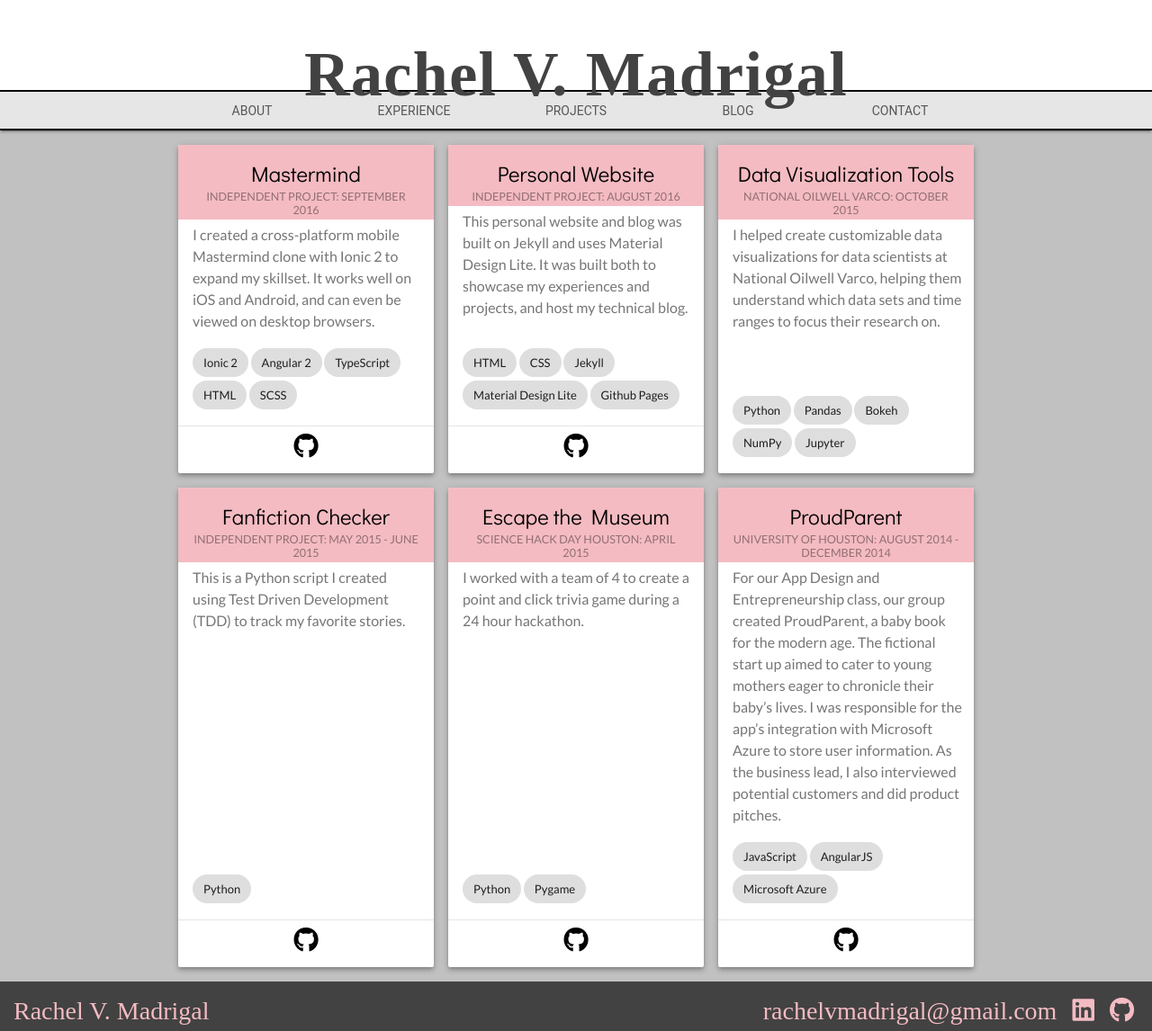
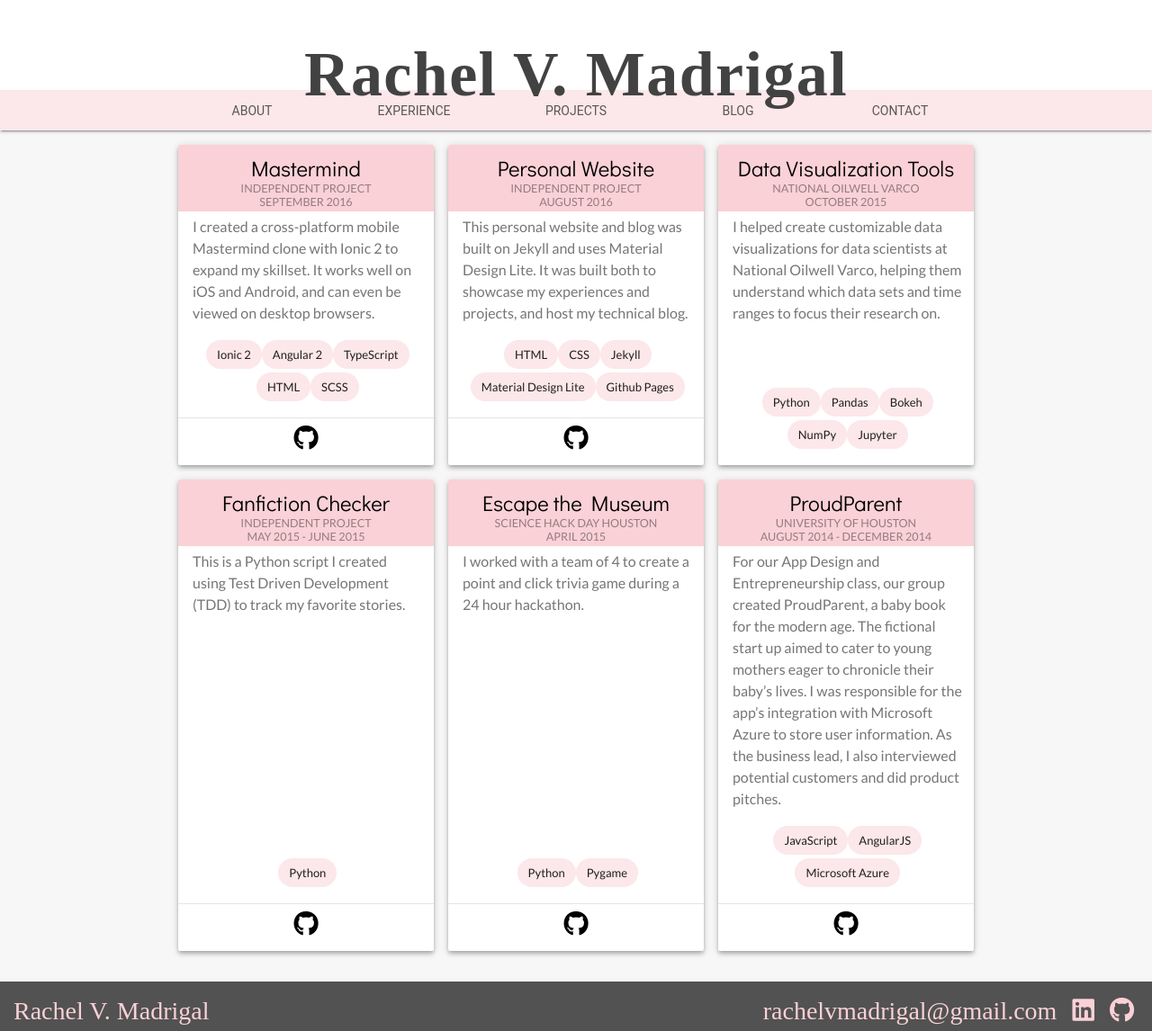
Before and after one commit to rachelmad/rachelmad.github.io, a Jekyll site: the page built from projects/index.html, in a window 1280 px wide. Shown: the whole page at 90% size. Built offline with Jekyll 4.4.1, drawn with Linux system fonts in a browser that asks for light colours; nearby versions of some CDN libraries; some web fonts are replaced.

Commit message:
Minor UI and theme improvements

```diff
--- a/_includes/chip.html
+++ b/_includes/chip.html
@@ -17,6 +17,8 @@
 		{% assign tagName="azure" %}
 	{% when "Monthly challenge" %}
 		{% assign tagName="monthlychallenge" %}
+	{% when "C#" %}
+		{% assign tagName="csharp" %}
 	{% else %}
 		{% assign tagName=include.name %}
 {% endcase %}
--- a/css/styles.css
+++ b/css/styles.css
@@ -1,6 +1,5 @@
 body, h1, h2, h3, h4, h5, h6 {
     font-family: 'Lato', sans-serif;
-    /*font-size: 16px;*/
 }
 
 /*--------------- Layout ---------------*/
@@ -18,7 +17,7 @@ body, h1, h2, h3, h4, h5, h6 {
 }
 
 main {
-    background-color: #C1C1C1;
+    background-color: #F7F7F7;
 }
 
 footer {
@@ -35,6 +34,7 @@ footer {
     line-height: 0;
     min-height: 25px;
     max-height: 25px;
+    background-color: #525252;
 }
 
 .mdl-mini-footer__right-section {
@@ -74,11 +74,9 @@ footer {
 }
 
 .portfolio-navigation-row {
-    border-top: 2px solid black;
-    border-bottom: 2px solid black;
     text-transform: uppercase;
     height: 45px;
-    background-color: rgb(230, 230, 230);
+    background-color: #FCE7EA;
 }
 
 .portfolio-navigation-row .mdl-navigation {
@@ -105,23 +103,18 @@ footer {
     padding-top: 5px;
 }
 
-
-
 .mdl-card__title {
-    background-color: rgb(244, 187, 194);
+    background-color: #FAD1D6;
 }
 
 .card-title {
     font-family: 'Didact Gothic', sans-serif;
-    /*font-family: 'Stalemate', cursive;*/
-    /*font-weight: 700;*/
-    /*text-transform: uppercase;*/
     font-size: 1.7rem;
     margin-left: 15px;
 }
 
 .text-card-top {
-    padding: 16px 16px 0 16px;
+    padding: 10px 16px 3px 16px;
     margin: 0;
     display: flex;
     flex-direction: column;
@@ -176,7 +169,6 @@ code {
 .subtext {
     font-size: 0.9rem;
     text-transform: uppercase;
-    padding: 3px 0;
     opacity: 0.75;
 }
 
@@ -198,12 +190,13 @@ code {
 }
 
 .color-pink {
-    color: rgb(244, 187, 194);
+    color: #FAD1D6;
 }
 
 /*--------------- Blog ---------------*/
 .mdl-chip {
     font-family: 'Lato', sans-serif;
+    background-color: #FCE7EA;
 }
 
 /*--------------- Contact ---------------*/
@@ -223,6 +216,15 @@ code {
 
 .flex {
     display: flex;
+}
+
+.flex-center {
+    display: flex;
+    justify-content: center;
+}
+
+.flex-wrap {
+    flex-wrap: wrap;
 }
 
 .space-between {
@@ -278,9 +280,7 @@ code {
     display: block;
     position: absolute;
     bottom: 0;
-    /*left: 0;*/
     background-color: rgb(255,64,129);
-    /*left: 15%;*/
 }
 
 img.article-image {
--- a/projects/index.html
+++ b/projects/index.html
@@ -11,7 +11,8 @@ layout: default
     <!--</div>-->
     <div class="mdl-card__title text-card-top">
         <div class="text-card-title">{{ post.title }}</div>
-        <div class="subtext clear-card-subtext center-text">{{ post.company }}: {{ post.display_date }}</div>
+        <div class="subtext clear-card-subtext center-text">{{ post.company }}</div>
+        <div class="subtext clear-card-subtext center-text">{{ post.display_date }}</div>
     </div>
 
     <div class="mdl-card__supporting-text flex-column no-top-padding">
@@ -20,7 +21,7 @@ layout: default
             {{ post.excerpt }}
 
         </div>
-        <div>
+        <div class="flex-center flex-wrap">
             {% for tag in post.tags %}
                 {% include chip.html name=tag %}
             {% endfor %}
```
